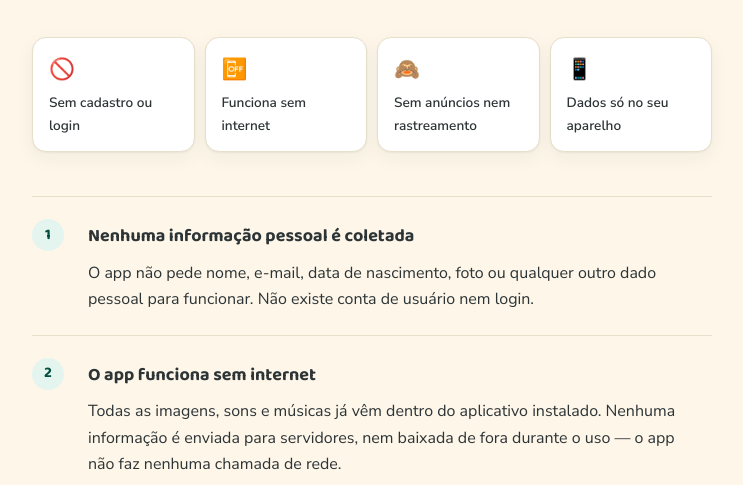
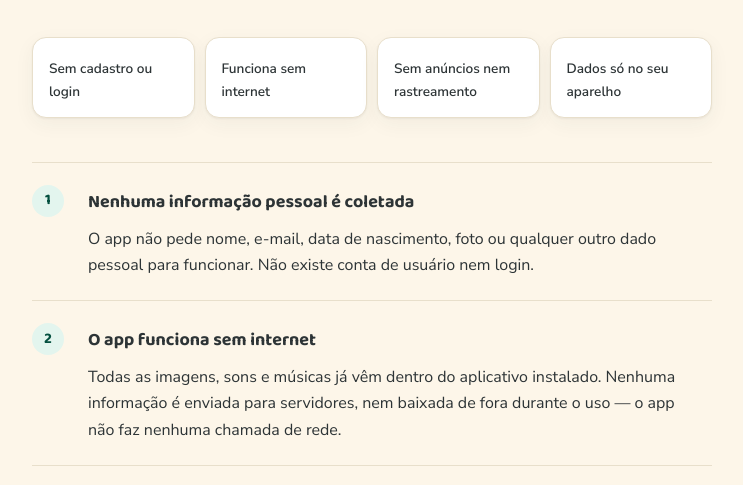
Before and after one commit to JBrunoS/meus-animais, a website: page docs/index.html in a window 1280 px wide. Shown: the part 272-757 px from the top of the page, without its empty margins (268-1011 px from the left). Drawn offline with Linux system fonts and the light colour scheme.

Commit message:
Update index.html

```diff
--- a/docs/index.html
+++ b/docs/index.html
@@ -262,10 +262,10 @@
   </p>
 
   <div class="summary">
-    <div class="summary-item"><span class="glyph">🚫</span><span class="label">Sem cadastro ou login</span></div>
-    <div class="summary-item"><span class="glyph">📴</span><span class="label">Funciona sem internet</span></div>
-    <div class="summary-item"><span class="glyph">🙈</span><span class="label">Sem anúncios nem rastreamento</span></div>
-    <div class="summary-item"><span class="glyph">📱</span><span class="label">Dados só no seu aparelho</span></div>
+    <div class="summary-item"><span class="glyph"></span><span class="label">Sem cadastro ou login</span></div>
+    <div class="summary-item"><span class="glyph"></span><span class="label">Funciona sem internet</span></div>
+    <div class="summary-item"><span class="glyph"></span><span class="label">Sem anúncios nem rastreamento</span></div>
+    <div class="summary-item"><span class="glyph"></span><span class="label">Dados só no seu aparelho</span></div>
   </div>
 
   <section class="item">
```
